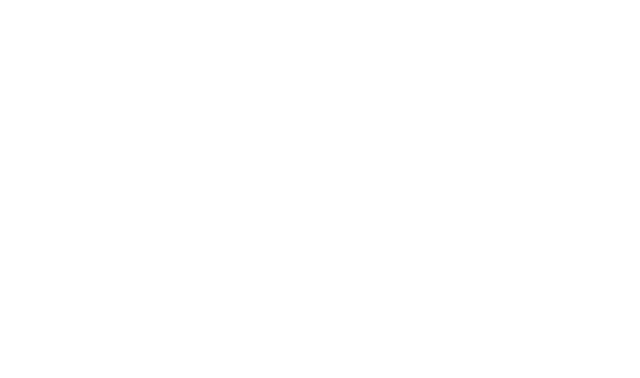
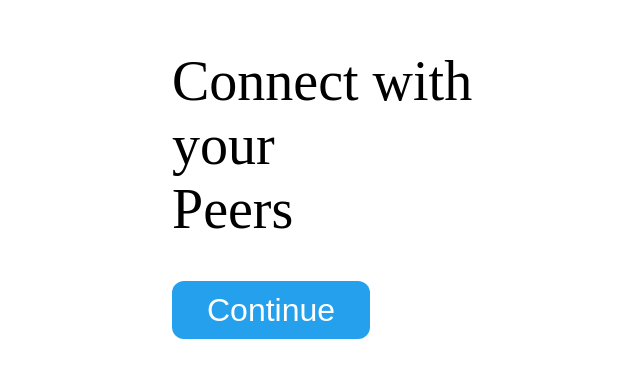
Before and after one commit to aroragarvit/college_cat, a Next.js app: page / in a window 1280 px wide. Shown: the part 194-572 px from the top of the page, without its empty margins (36-676 px from the left). Built offline with nearby package versions, Linux system fonts and the light colour scheme.

Commit message:
Landing page css

```diff
--- a/pages/index.js
+++ b/pages/index.js
@@ -1,7 +1,7 @@
 import { useEffect, useState } from "react";
-import firebase from "firebase/app";
+import firebase from "firebase/compat/app";
 import "firebase/auth";
-import "firebase/firestore";
+import "firebase/compat/firestore";
 
 if (!firebase.apps.length) {
   firebase.initializeApp({
@@ -17,8 +17,38 @@
   firebase.app(); // if already initialized, use that one
 }
 
-const auth = firebase.auth();
 const db = firebase.firestore();
 export default function Home() {
-  return <div className="container"></div>;
+  return (
+    <div style={{ display: "flex", height: "100vh", width: "100vh" }}>
+      <div
+        style={{
+          display: "flex",
+          flexDirection: "column",
+          margin: "auto",
+          width: "50vh",
+        }}
+      >
+        <div style={{ fontSize: "56px" }}>Connect with your </div>
+        <div style={{ fontSize: "56px" }}>Peers</div>
+        <div>
+          <button
+            style={{
+              color: "white",
+              backgroundColor: "#24a0ed",
+              height: "58px",
+              Width: "500px",
+              fontSize: "32px",
+              borderRadius: "12px",
+              border: "none",
+              padding: "0 35px",
+              margin: "40px 0",
+            }}
+          >
+            Continue
+          </button>
+        </div>
+      </div>
+    </div>
+  );
 }
```
